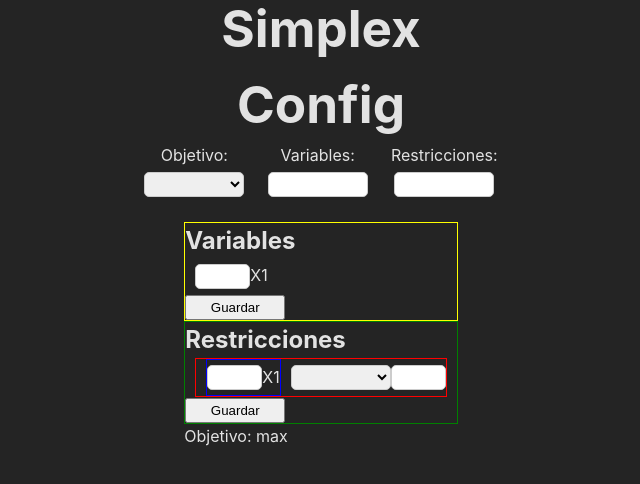
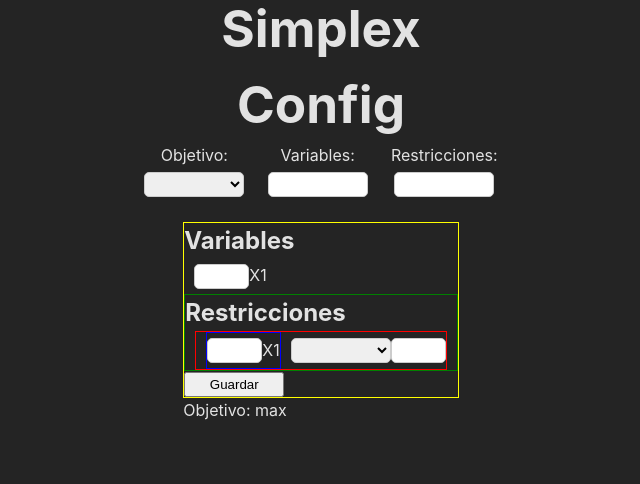
Before and after one commit to BryanSQ/Simplex, a React (Vite) app in the folder Simplex-web/: page / in a window 1280 px wide. Shown: the top 484 px of the page, without its empty margins (319-959 px from the left). Built offline with nearby package versions, Linux system fonts and the light colour scheme.

Commit message:
[UPDATE] handle slack, artificial and surplus variables
- Handle more variables
- Refactor simplex preprocess functions
- Refactor UI

```diff
--- a/Simplex-web/src/components/Inputs.jsx
+++ b/Simplex-web/src/components/Inputs.jsx
@@ -1,17 +1,121 @@
-import { useSelector } from "react-redux"
-import Restrictions from "./Restrictions"
-import Variables from "./Variables"
+import { useDispatch, useSelector } from "react-redux"
+import { setRestrictions, setVariables } from "../reducers/simplexReducer"
+import Simplex from "../simplex"
+
+import '../styles/Variables.css'
+import '../styles/Restrictions.css'
 
 const Inputs = () => {
+  const dispatch = useDispatch()
+  const variables = useSelector(state => state.config.variables)
+  const restricciones = useSelector(state => state.config.restricciones)
   const objetivo = useSelector(state => state.config.objetivo)
+
+  const handleVariablesSubmit = (vars) => {
+    // get data from inputs
+    const inputs = vars
+
+    const variables = []
+    inputs.forEach((input, key) => {
+      let var_object = {}
+      var_object[`x${key + 1}`] = input.value
+      variables.push(var_object)
+    })
+    dispatch(setVariables(variables))
+  }
+
+  const handleRestrictionsSubmit = (restrictions) => {
+    // get data from inputs
+    const inputs = restrictions
+
+    const rests = []
+    let k = 0
+    for (let i = 0; i < restricciones; i++) {
+      const rest = {}
+      for (let j = 0; j < Number(variables) + 2; j++) {
+        if (inputs[k].value === '>=' || inputs[k].value === '<=' || inputs[k].value === '=') {
+          rest['comp'] = inputs[k].value
+        }
+        else if (j === Number(variables) + 1) {
+          rest['res'] = inputs[k].value
+        }
+        else {
+          rest[`x${j + 1}`] = inputs[k].value
+        }
+        k++
+      }
+      rests.push(rest)
+    }
+    //console.log(rests)
+    dispatch(setRestrictions(rests))
+    Simplex()
+  }
+
+  const handleSubmit = (e) => {
+    e.preventDefault()
+
+    // filter inputs to get variables and restrictions
+    const inputs = Array.from(e.target.elements)
+      .filter(input => input.id.includes('input-x') || input.id.includes('input-restriccion') || input.id.includes('select') || input.id.includes('input-res'))
+
+    // get variables
+    const variables = inputs.filter(input => input.id.includes('input-x'))
+
+    // get restrictions
+    const rests = inputs.filter(input => input.id.includes('input-restriccion') || input.id.includes('select') || input.id.includes('input-res'))
+
+    handleVariablesSubmit(variables)
+    handleRestrictionsSubmit(rests)
+  };
 
   return (
     <div>
       <div>
-        <Variables />
-      </div>
-      <div>
-        <Restrictions />
+        <div id="variables-container">
+          <h2>Variables</h2>
+          <div>
+            <form onSubmit={handleSubmit}>
+              {
+                Array.from({ length: variables }, (_, i) => (
+
+                  <span key={i}>
+                    <input id={`input-x${i}`} type="number" />
+                    <label htmlFor={`input-x${i}`}>X{i + 1}</label>
+                  </span>
+                ))
+              }
+              <br />
+              <div id="restrictions-container">
+                <h2>Restricciones</h2>
+                <div>
+                  {
+                    Array.from({ length: restricciones }, (_, i) => (
+                      <span key={i} className="restriction-row">
+                        {
+                          Array.from({ length: variables }, (_, j) => (
+                            <span key={j} className="restriction-item">
+                              <input id={`input-restriccion-${i}-${j}`} type="number" />
+                              <label htmlFor={`input-restriccion-${i}-${j}`}>X{j + 1}</label>
+                            </span>
+                          ))
+                        }
+                        <select id={`select-${i}`} className="equality">
+                          <option value="<=">{"<="}</option>
+                          <option value=">=">{">="}</option>
+                          <option value="=">{"="}</option>
+                        </select>
+                        <input type="number" id={`input-res${i + 1}`} />
+                      </span>
+                    ))
+                  }
+                </div>
+              </div>
+              <div>
+                <button type="submit">Guardar</button>
+              </div>
+            </form>
+          </div>
+        </div>
       </div>
       <p>Objetivo: {objetivo}</p>
     </div>
--- a/Simplex-web/src/simplex.js
+++ b/Simplex-web/src/simplex.js
@@ -3,22 +3,34 @@ import Store from "./store";
 const Simplex = () => {
     // access the simplex reducer
     const {variables, restrictions} = Store.getState().simplex;
-    console.log(restrictions);
-     buildRestrictions(restrictions);
 
     // create a matrix with the simplex data and BVS
+
     const {BVS, matrix, header} = buildMatrix(variables, restrictions);
 
 
-    console.log(BVS, matrix);
+    console.log(BVS, matrix, header);
 
     const processedMatrix = simplexProcess(matrix, BVS, header);
 
-    console.log('After simplex', processedMatrix);
-
-    //console.log(variables, restrictions);
+    showMatrix(processedMatrix, BVS, header);
+    showResults(processedMatrix, BVS);
 }
 
+const showMatrix = (matrix, BVS, header) => {
+    const tableHeader = ['i', 'BVS', ...header, 'RHS'];
+    const table = [tableHeader, ...matrix.map((row, i) => [i, BVS[i], ...row])];
+    console.table(table);
+}
+
+const showResults = (matrix, BVS) => {
+    const results = {}
+    for (let i = 0; i < matrix.length; i++) {
+        results[BVS[i]] = matrix[i][matrix[i].length - 1];
+    }
+    console.log(results);
+
+}
 
 const buildZ = (variables, rows) =>{
     const z = variables.map((variable) => {
@@ -36,26 +48,69 @@ const buildRestrictions = (restrictions) => {
     // if the restriction is a <=, we need to add a slack variable to the matrix
     // if the restriction is a =, we need to add a artificial variable to the matrix
     // if the restriction is a >=, we need to add a surplus variable to the matrix
-    for (let i = 0; i < restrictions.length; i++) {
-        const restriction = restrictions[i];
-        const restrictionValue = Number(restriction[Object.keys(restriction)[0]]);
-        const restrictionType = Object.keys(restriction)[0];
-        if (restrictionType === '<=') {
-            restrictions[i] = {...restriction, s: 1, a: 0, r: restrictionValue} //[0,0,0,0,1]
-        } else if (restrictionType === '=') {
-            restrictions[i] = {...restriction, s: 0, a: 1, r: restrictionValue} //[0,0,0,0,0,0, 1]
-        } else {
-            restrictions[i] = {...restriction, s: -1, a: 1, r: restrictionValue} //[0,0,0,0,0,0, -1, 1]
+    const { slackCount, artificialCount } = getOtherVariablesCount(restrictions);
+    const restrictionMatrix = [];
+
+    let slackPos = 0;
+    let artificialPos = 0;
+    for (let restriction of restrictions){
+
+        const row = []
+        const slack = Array.from({length: slackCount}, () => 0);
+        const artificial = Array.from({length: artificialCount}, () => 0);
+
+        // get the variables x1, x2, x3, etc values
+        const values = Object.keys(restriction)
+            .filter(key => key !== 'comp' && key !== 'res')
+            .map(key => Number(restriction[key]));
+
+        row.push(...values);
+        // get the restriction type
+        const comp = restriction.comp;
+
+        if (comp === '<=') {
+            slack[slackPos] = 1;
+            slackPos++;
         }
+        if (comp === '=') {
+            artificial[artificialPos] = 1;
+            artificialPos++;
+        }
+        if (comp === '>=') {
+            slack[slackPos] = -1;
+            artificial[artificialPos] = 1;
+            slackPos++;
+            artificialPos++;
+        }
+        row.push(...slack);
+        row.push(...artificial);
+        row.push(Number(restriction.res));
+        restrictionMatrix.push(row);
     }
-    console.log(restrictions);
+    return restrictionMatrix;
 }
 
-const buildBVS = (variables, restrictions) => {
+const getOtherVariablesCount = (restrictions) => {
+    let surplus = restrictions.filter(restriction => restriction.comp === '>=').length;
+    let slackCount = restrictions.filter(restriction => restriction.comp === '<=').length + surplus;
+    let artificialCount = restrictions.filter(restriction => restriction.comp === '=').length + surplus;
+    return {
+        slackCount,
+        artificialCount
+    }
+}
+
+
+const buildBVS = (variables, { slackCount, artificialCount }) => {
     let start = variables + 1;
     const bvs = []
-    for (let i = 0; i < restrictions; i++) {
+
+    for (let i = 0; i < slackCount; i++) {
         bvs.push(`s${start}`)
+        start++;
+    }
+    for (let i = 0; i < artificialCount; i++) {
+        bvs.push(`a${start}`)
         start++;
     }
     return ['z', ...bvs];
@@ -63,14 +118,15 @@ const buildBVS = (variables, restrictions) => {
 
 const buildMatrix = (variables, restrictions) => {
     const matrix = [];
-    const BVS = buildBVS(variables.length, restrictions.length);
-    const rows = restrictions.length + 1;
+    const { slackCount, artificialCount } = getOtherVariablesCount(restrictions);
+    const BVS = buildBVS(variables.length, { slackCount, artificialCount });
+    const rows = slackCount + artificialCount + 1;
 
     const z = buildZ(variables, rows);
     matrix.push(z);
-    const slack = buildSlack(restrictions);
+    const restrictionMatrix = buildRestrictions(restrictions);
 
-    matrix.push(...slack);
+    matrix.push(...restrictionMatrix);
 
     const header = []
     header.push(...variables.map((variable) => Object.keys(variable)[0]));
@@ -91,8 +147,6 @@ const simplexProcess = (matrix, BVS, header) => {
         const pivotRow = findPivotRow(matrix, pivot);
         BVS[pivotRow.index] = header[pivot];
         const pivotValue = matrix[pivotRow.index][pivot];
-        console.log(pivotValue);
-        console.log('Before iteration', matrix);
         matrix = iteration(matrix, pivotRow.index, pivot, pivotValue);
     }
     return matrix;
@@ -122,7 +176,9 @@ const iteration = (matrix, pivotRow, pivotCol, pivotValue) =>{
     for (let i = 0; i < matrix.length; i++) {
         if (i !== pivotRow && matrix[i][pivotCol] !== 0) {
             matrix = rowAddition(matrix, pivotRow, i, -matrix[i][pivotCol]);
-            console.log(matrix);
+
+            // salvar resultados para la tabla
+            // console.log(matrix);
         }
     }
     return matrix;
```
